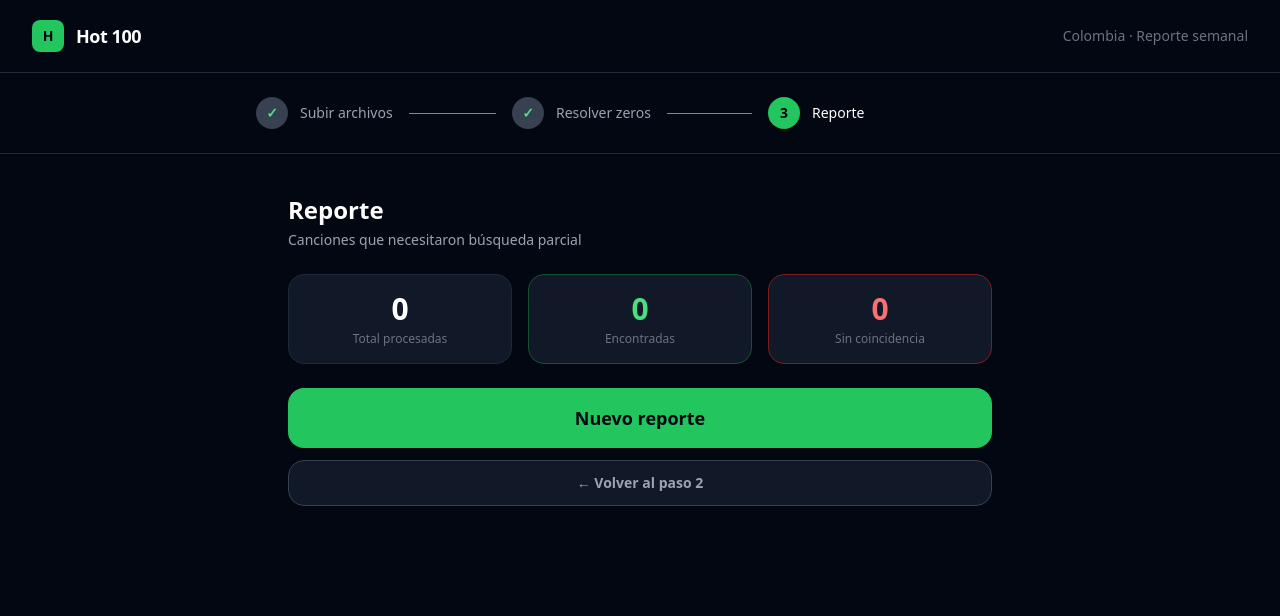
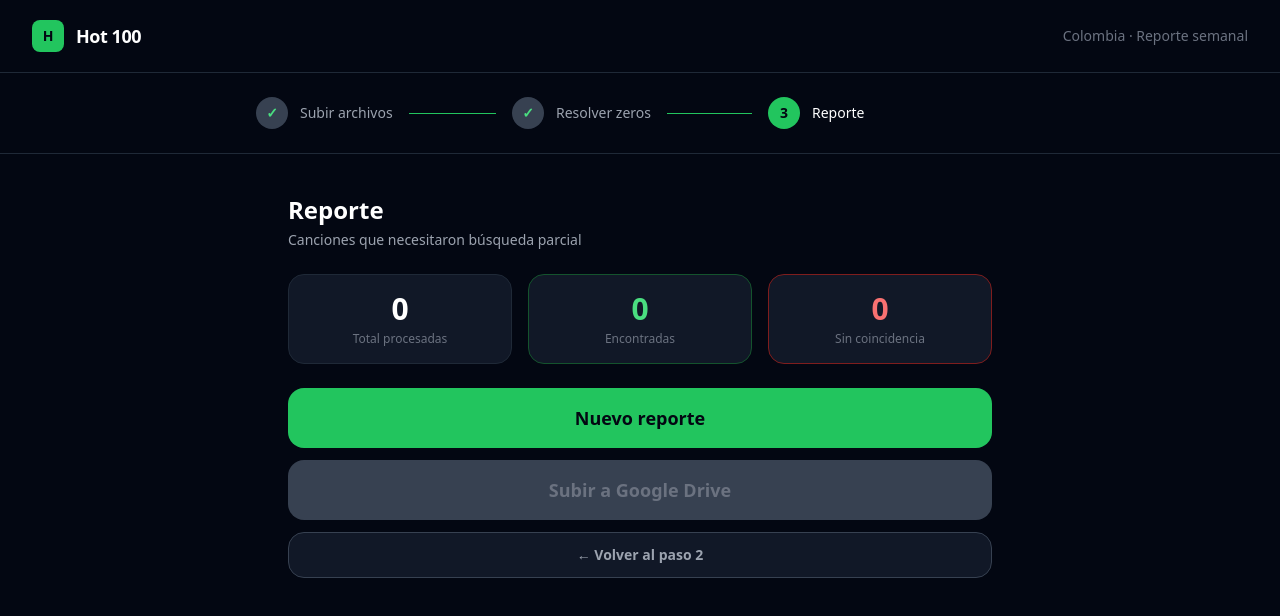
Before and after one commit to Alejo343/canciones-excel, a React (Vite) app: page /step3 in a window 1280 px wide. Shown: the top 616 px of the page. Built offline with nearby package versions, Linux system fonts and the light colour scheme.

Commit message:
se quitan decimales y se puede subir archivo a google drive

```diff
--- a/src/pages/Step2.jsx
+++ b/src/pages/Step2.jsx
@@ -8,6 +8,7 @@ import {
   sortByTotWithRadio,
   applyTableStyle,
   downloadResolved,
+  getWorkbookBuffer,
   readWorkbook,
 } from "../utils/resolveZeros";
 
@@ -19,6 +20,7 @@ export default function Step2() {
     calculatedFile,
     setCalculatedFile,
     setMatchReport,
+    setFinalBuffer,
     zeroRows,
     setZeroRows,
     currentIndex,
@@ -102,6 +104,7 @@ export default function Step2() {
       options: r.options,
     }));
     setMatchReport(report);
+    setFinalBuffer(getWorkbookBuffer(resolved));
     downloadResolved(resolved);
     navigate("/step3");
   };
--- a/src/pages/Step3.jsx
+++ b/src/pages/Step3.jsx
@@ -1,9 +1,26 @@
+import { useState } from "react";
 import { useNavigate } from "react-router-dom";
 import useStore from "../store/useStore";
+import { uploadToDrive } from "../utils/googleDrive";
 
 export default function Step3() {
   const navigate = useNavigate();
-  const { matchReport, reset } = useStore();
+  const { matchReport, finalBuffer, reset } = useStore();
+  const [driveStatus, setDriveStatus] = useState("idle"); // idle | loading | done | error
+  const [driveLink, setDriveLink] = useState(null);
+
+  const handleUploadDrive = async () => {
+    if (!finalBuffer) return;
+    setDriveStatus("loading");
+    try {
+      const link = await uploadToDrive(finalBuffer, "Hot 100 Final");
+      setDriveLink(link);
+      setDriveStatus("done");
+    } catch (err) {
+      console.error(err);
+      setDriveStatus("error");
+    }
+  };
 
   const noMatch = matchReport?.filter((r) => r.totalOptions === 0) ?? [];
   const withMatch = matchReport?.filter((r) => r.totalOptions > 0) ?? [];
@@ -114,6 +131,37 @@ export default function Step3() {
         >
           Nuevo reporte
         </button>
+
+        {/* Subir a Google Drive */}
+        {driveStatus === "done" ? (
+          <a
+            href={driveLink}
+            target="_blank"
+            rel="noopener noreferrer"
+            className="w-full bg-blue-600 hover:bg-blue-500 text-white font-semibold py-4 px-6 rounded-2xl transition-all text-lg text-center"
+          >
+            Abrir en Google Sheets →
+          </a>
+        ) : (
+          <button
+            onClick={handleUploadDrive}
+            disabled={driveStatus === "loading" || !finalBuffer}
+            className={`w-full font-semibold py-4 px-6 rounded-2xl transition-all text-lg ${
+              driveStatus === "loading" || !finalBuffer
+                ? "bg-gray-700 text-gray-500 cursor-not-allowed"
+                : driveStatus === "error"
+                  ? "bg-red-500 hover:bg-red-400 text-white"
+                  : "bg-white hover:bg-gray-100 text-gray-900"
+            }`}
+          >
+            {driveStatus === "loading"
+              ? "Subiendo a Drive..."
+              : driveStatus === "error"
+                ? "Error — reintentar"
+                : "Subir a Google Drive"}
+          </button>
+        )}
+
         <button
           onClick={() => navigate("/step2")}
           className="w-full bg-gray-900 hover:bg-gray-800 border border-gray-700 text-gray-400 font-semibold py-3 px-6 rounded-2xl transition-all text-sm"
--- a/src/store/useStore.js
+++ b/src/store/useStore.js
@@ -6,6 +6,7 @@ const useStore = create((set) => ({
   colombiaData: null,
   calculatedFile: null,
   matchReport: [],
+  finalBuffer: null,
 
   // Proceso de revisión
   zeroRows: [], // filas que quedaron en 0 dentro de las primeras 100
@@ -17,6 +18,7 @@ const useStore = create((set) => ({
   setColombaData: (data) => set({ colombiaData: data }),
   setCalculatedFile: (file) => set({ calculatedFile: file }),
   setMatchReport: (report) => set({ matchReport: report }),
+  setFinalBuffer: (buffer) => set({ finalBuffer: buffer }),
 
   // Setters revisión
   setZeroRows: (rows) => set({ zeroRows: rows }),
@@ -37,6 +39,7 @@ const useStore = create((set) => ({
       colombiaData: null,
       calculatedFile: null,
       matchReport: [],
+      finalBuffer: null,
       zeroRows: [],
       currentIndex: 0,
       resolutions: {},
--- /dev/null
+++ b/src/utils/googleDrive.js
@@ -0,0 +1,59 @@
+const CLIENT_ID =
+  "565902326058-ce9j42bs2lgvqu9pr1i3jdd9ckptbite.apps.googleusercontent.com";
+const SCOPE = "https://www.googleapis.com/auth/drive.file";
+
+function loadGIS() {
+  return new Promise((resolve) => {
+    if (window.google?.accounts) return resolve();
+    const script = document.createElement("script");
+    script.src = "https://accounts.google.com/gsi/client";
+    script.onload = resolve;
+    document.head.appendChild(script);
+  });
+}
+
+export async function uploadToDrive(buffer, fileName) {
+  await loadGIS();
+
+  const token = await new Promise((resolve, reject) => {
+    const client = window.google.accounts.oauth2.initTokenClient({
+      client_id: CLIENT_ID,
+      scope: SCOPE,
+      callback: (resp) => {
+        if (resp.error) reject(new Error(resp.error));
+        else resolve(resp.access_token);
+      },
+    });
+    client.requestAccessToken({ prompt: "consent" });
+  });
+
+  const metadata = {
+    name: fileName,
+    mimeType: "application/vnd.google-apps.spreadsheet",
+  };
+
+  const form = new FormData();
+  form.append(
+    "metadata",
+    new Blob([JSON.stringify(metadata)], { type: "application/json" }),
+  );
+  form.append(
+    "file",
+    new Blob([buffer], {
+      type: "application/vnd.openxmlformats-officedocument.spreadsheetml.sheet",
+    }),
+  );
+
+  const res = await fetch(
+    "https://www.googleapis.com/upload/drive/v3/files?uploadType=multipart&fields=id,webViewLink",
+    {
+      method: "POST",
+      headers: { Authorization: `Bearer ${token}` },
+      body: form,
+    },
+  );
+
+  if (!res.ok) throw new Error(`Drive API error: ${res.status}`);
+  const data = await res.json();
+  return data.webViewLink;
+}
--- a/src/utils/resolveZeros.js
+++ b/src/utils/resolveZeros.js
@@ -312,8 +312,12 @@ export function applyTableStyle(workbook) {
   return workbook;
 }
 
+export function getWorkbookBuffer(workbook) {
+  return XLSX.write(workbook, { bookType: "xlsx", type: "array" });
+}
+
 export function downloadResolved(workbook, fileName = "Hot 100 Final.xlsx") {
-  const buffer = XLSX.write(workbook, { bookType: "xlsx", type: "array" });
+  const buffer = getWorkbookBuffer(workbook);
   const blob = new Blob([buffer], {
     type: "application/vnd.openxmlformats-officedocument.spreadsheetml.sheet",
   });
```
